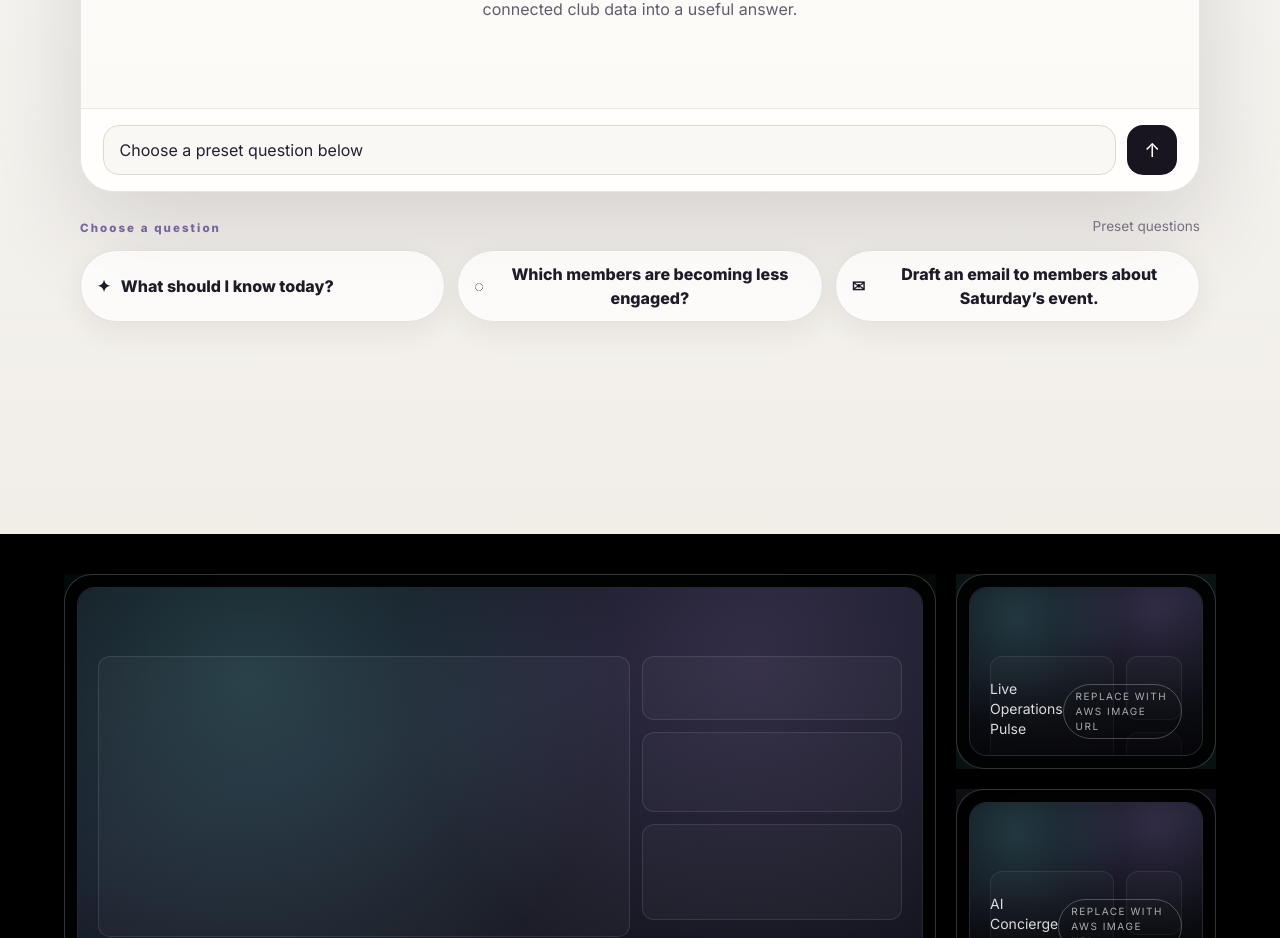
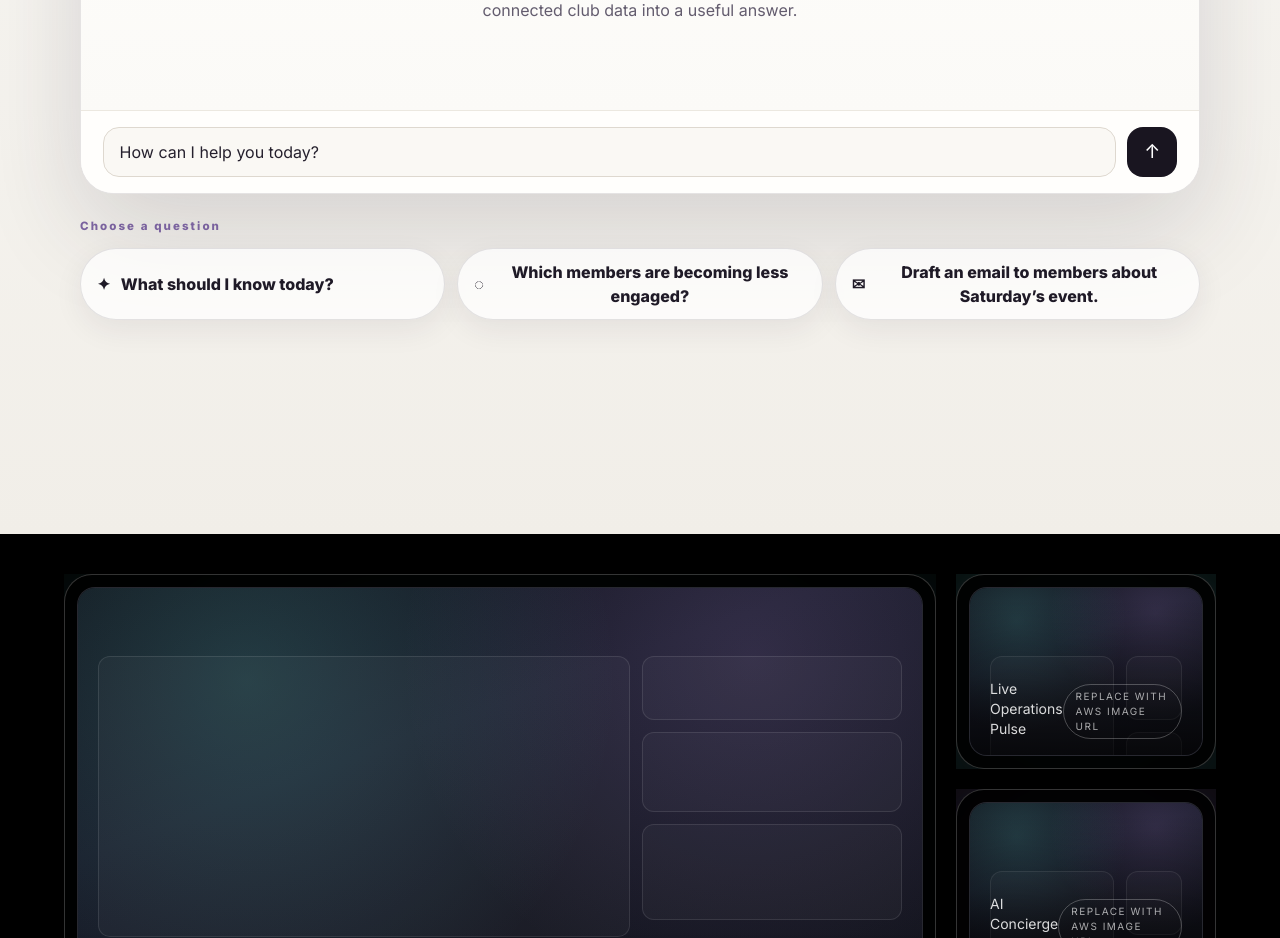
Before and after one commit to GaryPrivana/privana-website, a Next.js app: page / in a window 1280 px wide. Shown: the part 9480-10418 px from the top of the page. Built offline with nearby package versions, Linux system fonts and the light colour scheme.

Commit message:
Polish Privana Assist demo UI

```diff
--- a/app/globals.css
+++ b/app/globals.css
@@ -676,7 +676,7 @@ body {
 @keyframes assist-dot { 50% { transform: translateY(-3px); opacity: .45; } }
 .assist-composer-row { display: grid; grid-template-columns: 1fr auto; gap: .7rem; border-top: 1px solid #ece8e0; padding: 1rem clamp(1rem,2vw,1.35rem); background: #fffefc; }
 .assist-composer { min-height: 3.15rem; display: flex; align-items: center; border: 1px solid #ded8cf; border-radius: 1rem; background: #faf8f4; padding: .75rem 1rem; color: #25202d; }
-.assist-composer span:empty::before { content: "Choose a preset question below"; color: #8a8390; }
+.assist-composer span:empty::before { content: "How can I help you today?"; color: #8a8390; }
 .assist-composer i { width: 1px; height: 1.15rem; margin-left: .15rem; background: #7f60b1; animation: assist-caret 900ms steps(2,start) infinite; }
 @keyframes assist-caret { 50% { opacity: 0; } }
 .assist-send-button { width: 3.15rem; border: 0; border-radius: 1rem; background: #191520; color: white; font-size: 1.2rem; transition: transform 180ms ease; }
--- a/components/privana-assist-interactive-demo.tsx
+++ b/components/privana-assist-interactive-demo.tsx
@@ -30,7 +30,6 @@ export function PrivanaAssistInteractiveDemo() {
   const [activeScenarioId, setActiveScenarioId] = useState<ScenarioId | null>(null);
   const [composerText, setComposerText] = useState("");
   const [submittedUserMessage, setSubmittedUserMessage] = useState("");
-  const [historyOpen, setHistoryOpen] = useState(false);
   const sequenceRef = useRef(0);
   const typingIntervalRef = useRef<number | null>(null);
   const timeoutRefs = useRef<number[]>([]);
@@ -125,9 +124,8 @@ export function PrivanaAssistInteractiveDemo() {
             <div className="assist-window-header">
               <div className="assist-topbar">
                 <div className="assist-title-lockup"><AssistMark /><strong>Privana Assist</strong></div>
-                <button type="button" className="assist-history-button" aria-label="Show Privana Assist history" aria-expanded={historyOpen} onClick={() => setHistoryOpen((open) => !open)}>Show History</button>
+                <button type="button" className="assist-history-button" aria-label="Show Privana Assist history" onClick={() => {}}>Show History</button>
               </div>
-              {historyOpen && <div className="assist-history-panel" role="status">Demo history is local to this page. Choose a preset question to replay a scenario.</div>}
             </div>
             <div className="assist-tabs" aria-hidden="true"><span className="is-active">Assist</span><span>Explore</span></div>
             <div ref={conversationRef} className="assist-conversation" aria-live="polite">
@@ -139,7 +137,7 @@ export function PrivanaAssistInteractiveDemo() {
             </div>
             <div className="assist-composer-row">
               <div className="assist-composer" role="textbox" aria-label="Privana Assist demo composer" aria-readonly="true">
-                <span>{composerText || "Choose a preset question below"}</span>
+                <span>{composerText || "How can I help you today?"}</span>
                 {phase === "typing-question" && <i aria-hidden="true" />}
               </div>
               <button type="button" className={`assist-send-button ${phase === "submitted" ? "is-sending" : ""}`} aria-label="Send selected demo question" disabled>
@@ -149,7 +147,7 @@ export function PrivanaAssistInteractiveDemo() {
           </div>
 
           <div className="assist-prompt-area" aria-label="Preset questions">
-            <div><p>Choose a question</p><span>Preset questions</span></div>
+            <div><p>Choose a question</p></div>
             <div className="assist-prompt-grid">
               {assistScenarios.map((scenario) => (
                 <button key={scenario.id} type="button" className="assist-prompt-button" onClick={() => playScenario(scenario)} disabled={controlsLocked}>
```
Also changed, not shown: 1 other file (tests, documents, lock files or other folders).
